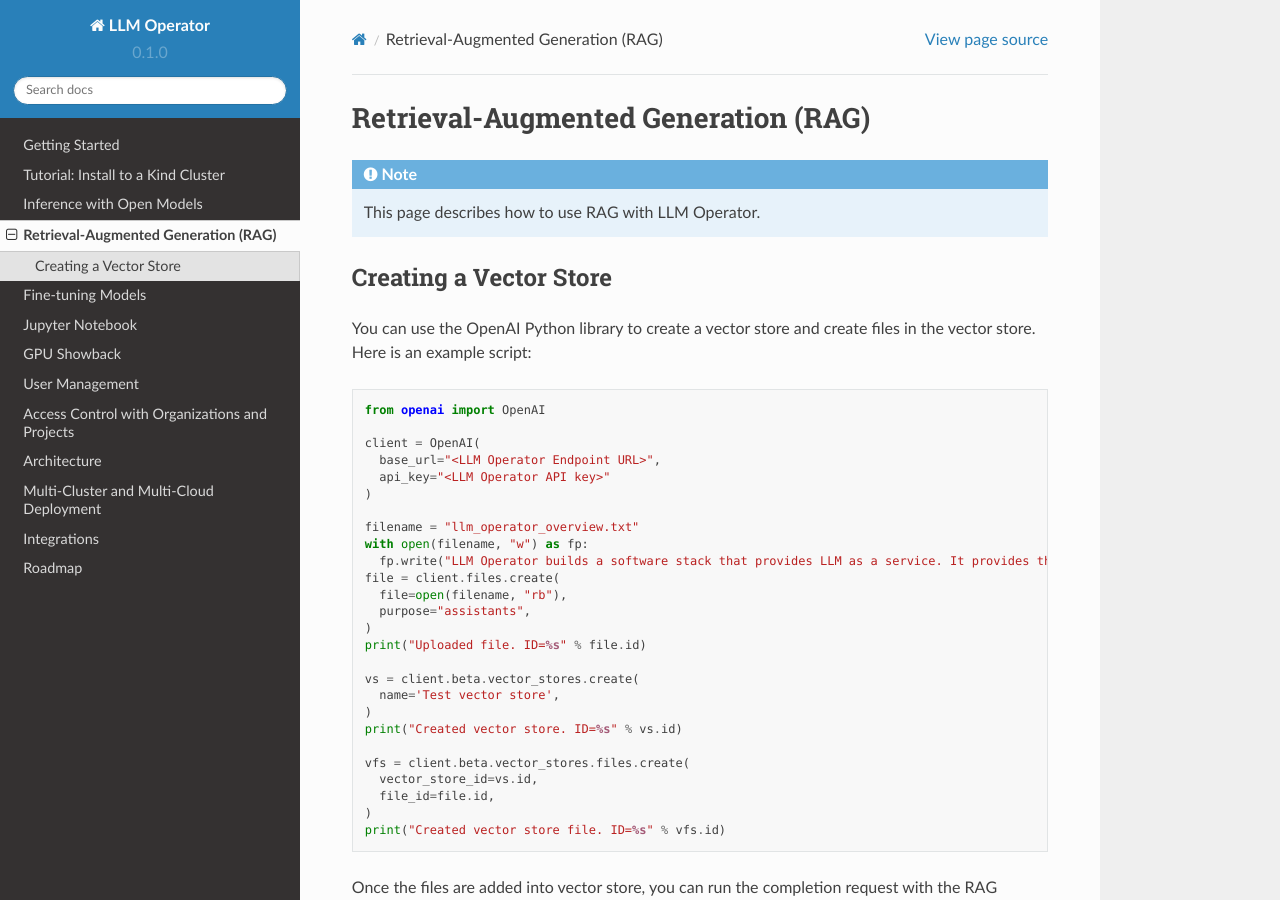
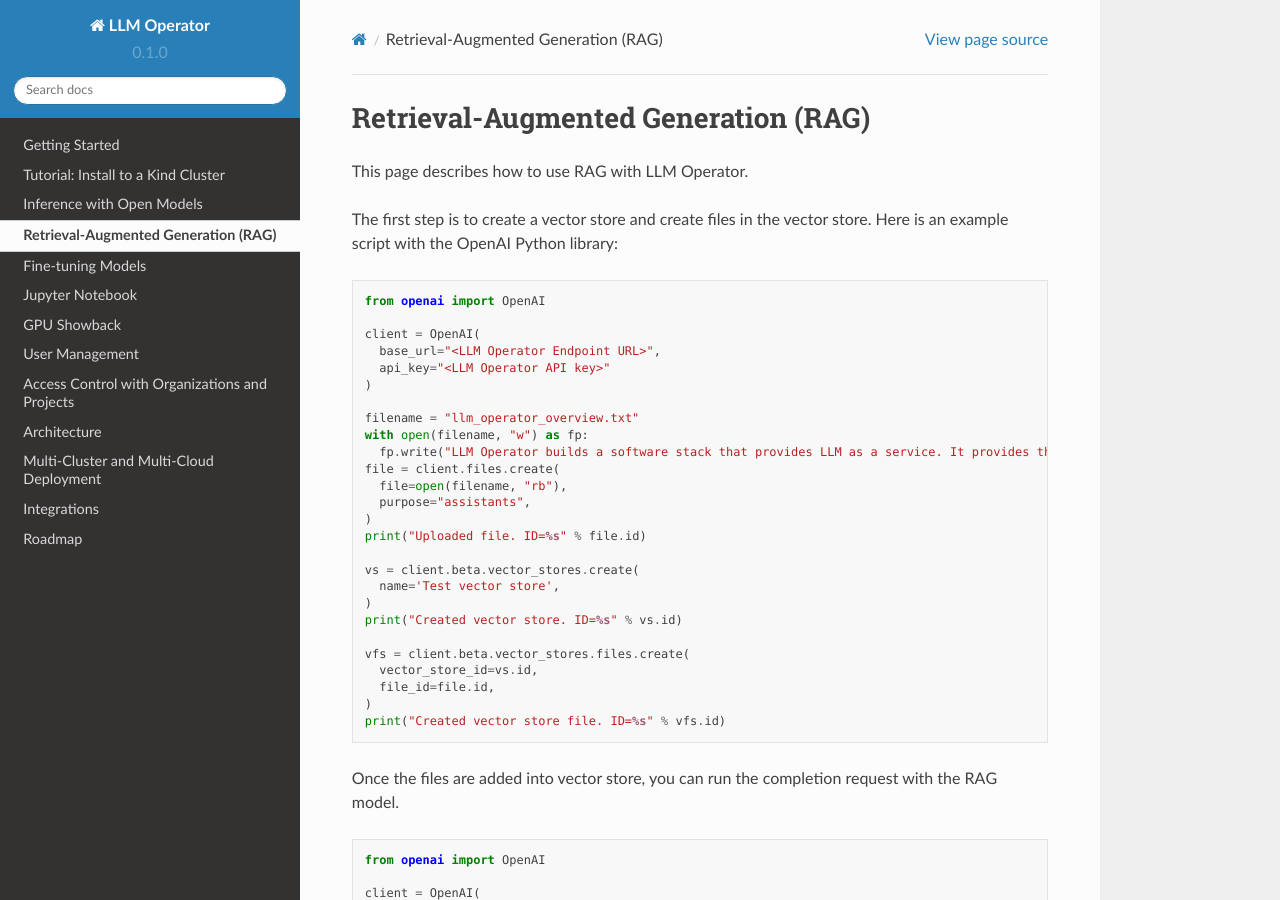
Before and after one commit to llm-operator/docs, a Sphinx documentation site: the page built from docs/source/rag.rst, in a window 1280 px wide and 900 px high. Built offline with Sphinx 7.4.7 and the Read the Docs theme 2.0.0, drawn with Linux system fonts in a browser that asks for light colours.

Commit message:
Update rag.rst (#84)

```diff
--- a/docs/source/rag.rst
+++ b/docs/source/rag.rst
@@ -1,16 +1,10 @@
 Retrieval-Augmented Generation (RAG)
 ====================================
 
-.. note::
+This page describes how to use RAG with LLM Operator.
 
-  This page describes how to use RAG with LLM Operator.
-
-Creating a Vector Store
------------------------
-
-You can use the OpenAI Python library to create a vector store
-and create files in the vector store. Here is an example script:
-
+The first step is to create a vector store and create files in the vector store.
+Here is an example script with the OpenAI Python library:
 
 .. code-block:: python
 
```
